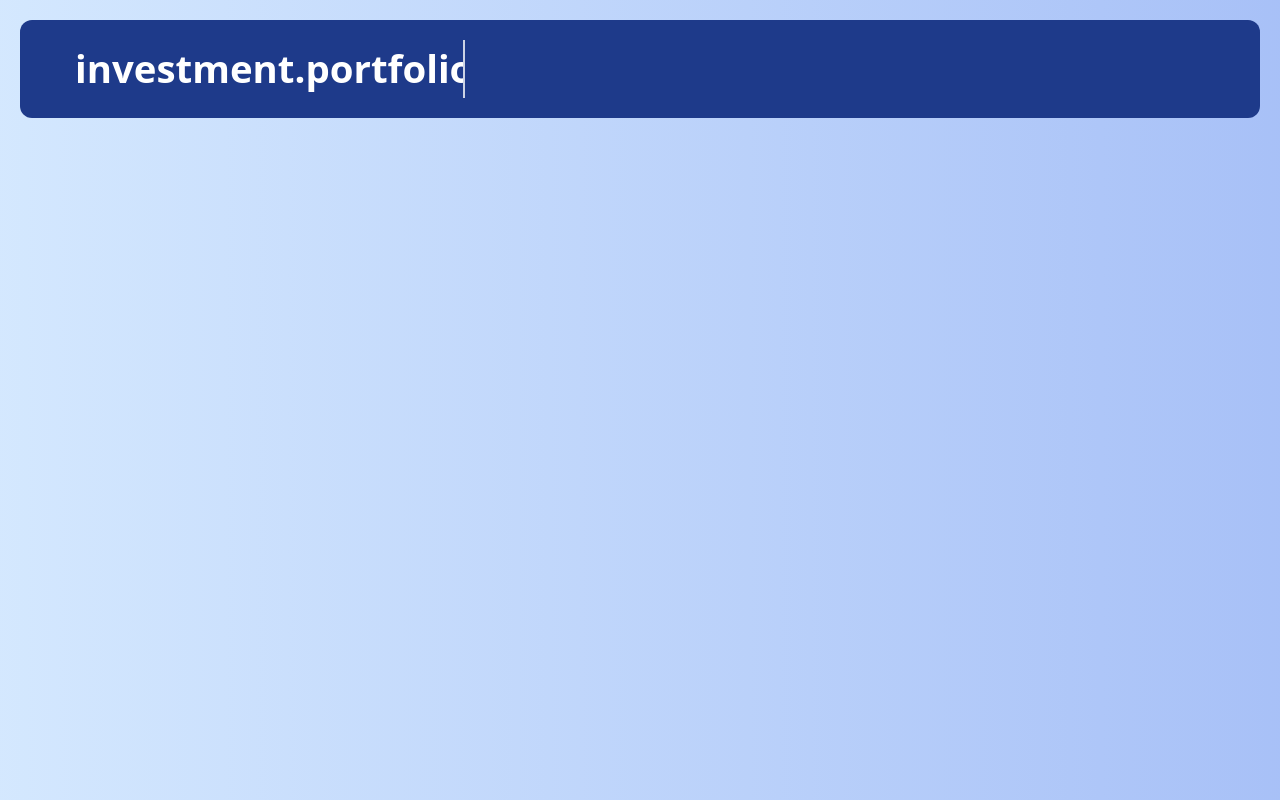
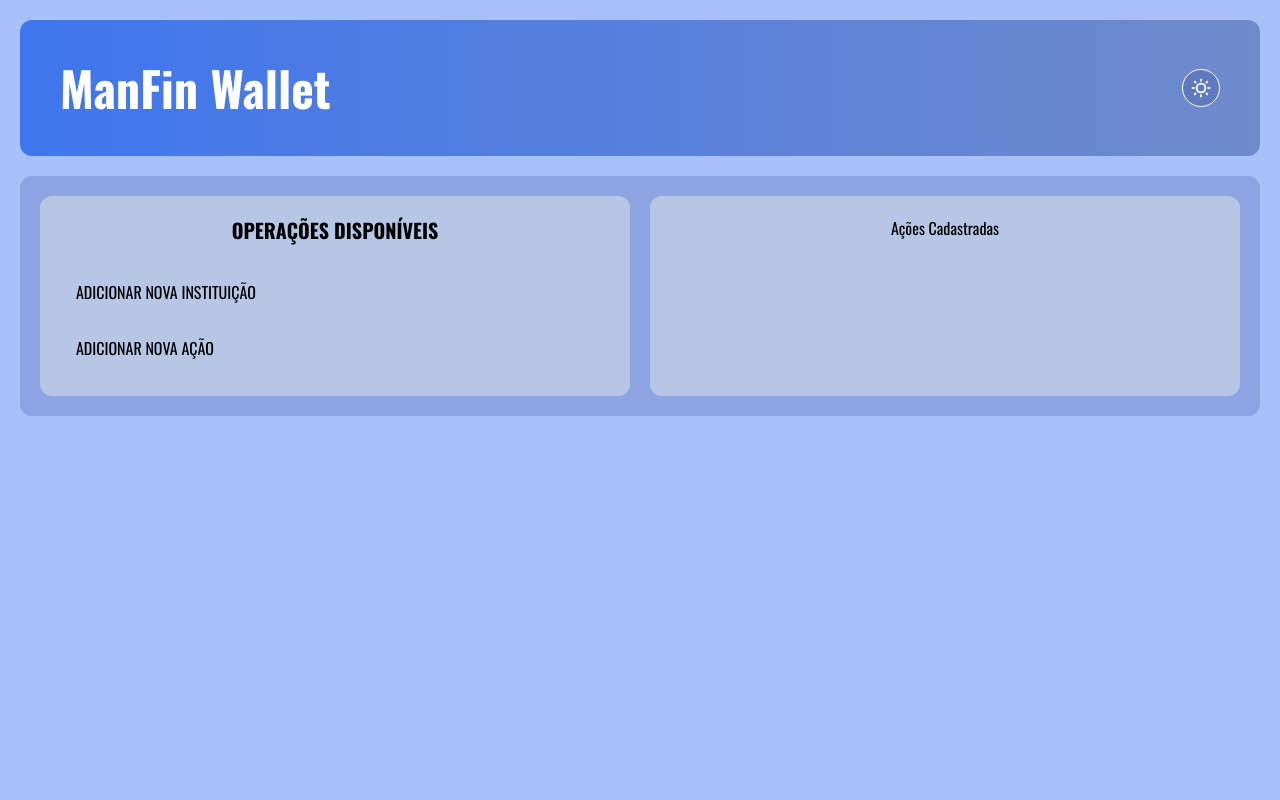
Before and after one commit to ViniciusCNB/manfin-wallet, a React (Vite) app in the folder web/: page / in a window 1280 px wide. Built offline with nearby package versions, Linux system fonts and the light colour scheme.

Commit message:
avanços na estilização da página inicial
criação das áreas de operações e ações cadastradas, além do início da integração com o back

```diff
--- a/web/index.html
+++ b/web/index.html
@@ -2,11 +2,16 @@
 <html lang="en">
   <head>
     <meta charset="UTF-8" />
+
+    <link rel="preconnect" href="https://fonts.googleapis.com">
+    <link rel="preconnect" href="https://fonts.gstatic.com" crossorigin>
+    <link href="https://fonts.googleapis.com/css2?family=Oswald:wght@400;700&display=swap" rel="stylesheet">
+
     <link rel="icon" type="image/svg+xml" href="/vite.svg" />
     <meta name="viewport" content="width=device-width, initial-scale=1.0" />
-    <title>Portfólio de Investimentos</title>
+    <title>ManFin Wallet</title>
   </head>
-  <body class="bg-gradient-to-r from-blue-300/40 to-blue-600/40">
+  <body class="bg-blue-600/40">
     <div id="root"></div>
     <script type="module" src="/src/main.tsx"></script>
   </body>
--- a/web/package.json
+++ b/web/package.json
@@ -10,8 +10,12 @@
     "preview": "vite preview"
   },
   "dependencies": {
+    "@phosphor-icons/react": "^2.0.10",
+    "@radix-ui/react-dialog": "^1.0.4",
+    "axios": "^1.4.0",
     "react": "^18.2.0",
-    "react-dom": "^18.2.0"
+    "react-dom": "^18.2.0",
+    "react-hook-form": "^7.45.0"
   },
   "devDependencies": {
     "@types/react": "^18.0.37",
--- a/web/src/App.tsx
+++ b/web/src/App.tsx
@@ -1,11 +1,13 @@
+import MainPage from "./components/MainPage"
 import MenuBar from "./components/MenuBar"
 import "./styles/main.css"
 
 const App = () => {
   return (
     <>
-      <div>
+      <div className="p-5">
         <MenuBar />
+        <MainPage />
       </div>
     </>
   )
--- /dev/null
+++ b/web/src/components/AddInstitutionModal.tsx
@@ -0,0 +1,57 @@
+import * as Dialog from "@radix-ui/react-dialog"
+import axios from "axios"
+import { useForm } from "react-hook-form"
+
+const AddInstitutionModal = () => {
+  const { register, handleSubmit, reset } = useForm()
+
+  const onSubmit = async (data: any) => {
+    try {
+      await axios
+        .post("http://127.0.0.1:8000/instituicao/", data)
+        .then((response) => response.data)
+        .then((data) =>
+          alert(`Instituição ${data.nome} adicionada com sucesso.`)
+        )
+    } catch (error) {
+      throw new Error(`Erro no back-end!\n${error}`)
+    } finally {
+      reset()
+    }
+  }
+
+  return (
+    <>
+      <Dialog.Portal>
+        <Dialog.Overlay className="bg-black/60 inset-0 fixed" />
+
+        <Dialog.Content className="fixed bg-slate-400/90 py-8 px-10 text-white top-1/2 left-1/2 -translate-x-1/2 -translate-y-1/2 rounded-lg w-[30rem] h-[18rem] shadow-lg shadow-black/25">
+          <Dialog.Title className="uppercasepy-2 text-2xl text-center font-extrabold mb-10">
+            Adicionar Nova Instituição
+          </Dialog.Title>
+
+          <form onSubmit={handleSubmit(onSubmit)} className="relative">
+            <div className="flex flex-col gap-2">
+              <div className="flex flex-col mb-5">
+                <label htmlFor="" className="font-bold text-[16px]">
+                  NOME
+                </label>
+                <input
+                  type="text"
+                  className="bg-gray-200 text-black rounded py-3 px-4 shadow-xl"
+                  {...register("nome", { required: true })}
+                />
+              </div>
+            </div>
+
+            <button className="bg-blue-500 text-base font-bold rounded-md p-3 text-white hover:bg-blue-700 shadow-md shadow-black/25 absolute right-0">
+              ADD
+            </button>
+          </form>
+        </Dialog.Content>
+      </Dialog.Portal>
+    </>
+  )
+}
+
+export default AddInstitutionModal
--- /dev/null
+++ b/web/src/components/MainPage.tsx
@@ -0,0 +1,42 @@
+import { useState } from "react"
+import * as Dialog from "@radix-ui/react-dialog"
+import AddInstitutionModal from "./AddInstitutionModal"
+
+
+const MainPage = () => {
+  const [open1, setOpen1] = useState(false)
+  const [open2, setOpen2] = useState(false)
+
+  return (
+    <>
+      <div className="bg-blue-900/20 h-full w-full p-5 rounded-xl grid grid-cols-2 gap-5">
+        <div className="flex flex-col justify-center p-5 rounded-xl bg-gray-200/50">
+          <div className="flex justify-center mb-5">
+            <p className="uppercase text-xl font-bold">Operações disponíveis</p>
+          </div>
+          <div>
+            <Dialog.Root open={open1} onOpenChange={setOpen1}>
+              <Dialog.Trigger className="hover:bg-gray-400/50 w-full flex justify-start rounded-t-xl p-4 uppercase">
+                Adicionar nova instituição
+              </Dialog.Trigger>
+
+              <AddInstitutionModal />
+            </Dialog.Root>
+          </div>
+          <div>
+            <Dialog.Root open={open2} onOpenChange={setOpen2}>
+              <Dialog.Trigger className="hover:bg-gray-400/50 w-full flex justify-start rounded-b-xl p-4 uppercase">
+                Adicionar nova ação
+              </Dialog.Trigger>
+            </Dialog.Root>
+          </div>
+        </div>
+        <div className="flex flex-row justify-center p-5 rounded-xl bg-gray-200/50">
+          <p>Ações Cadastradas</p>
+        </div>
+      </div>
+    </>
+  )
+}
+
+export default MainPage
--- a/web/src/components/MenuBar.tsx
+++ b/web/src/components/MenuBar.tsx
@@ -1,12 +1,14 @@
+import { Sun } from "@phosphor-icons/react"
 import "../styles/index.css"
 
 const MenuBar = () => {
   return (
     <>
-      <div className="bg-blue-900 m-5 py-5 px-10 flex rounded-xl gap-10">
-        <span className="siteTitle typingAnimation">investment.portfolio</span>
-        <div>
-        </div>
+      <div className="bg-gradient-to-r from-blue-600/80 to-blue-900/40 w-[100%] mb-5 py-8 px-10 flex items-center justify-between rounded-xl">
+        <span className="text-white font-bold text-[3rem]">ManFin Wallet</span>
+        <button className="bg-blue-900/20 hover:bg-[#b0c4fc]/80 p-2 rounded-[50%] border-solid border-[1px] border-white">
+          <Sun size={20} color="white" weight="bold" />
+        </button>
       </div>
     </>
   )
--- a/web/tailwind.config.cjs
+++ b/web/tailwind.config.cjs
@@ -2,6 +2,9 @@
 export default {
   content: ["./src/**/*.tsx", "./index.html"],
   theme: {
+    fontFamily: {
+      sans: ['Oswald', 'sans-serif']
+    },
     extend: {},
   },
   plugins: [],
```
Also changed, not shown: 1 other file (tests, documents, lock files or other folders).
